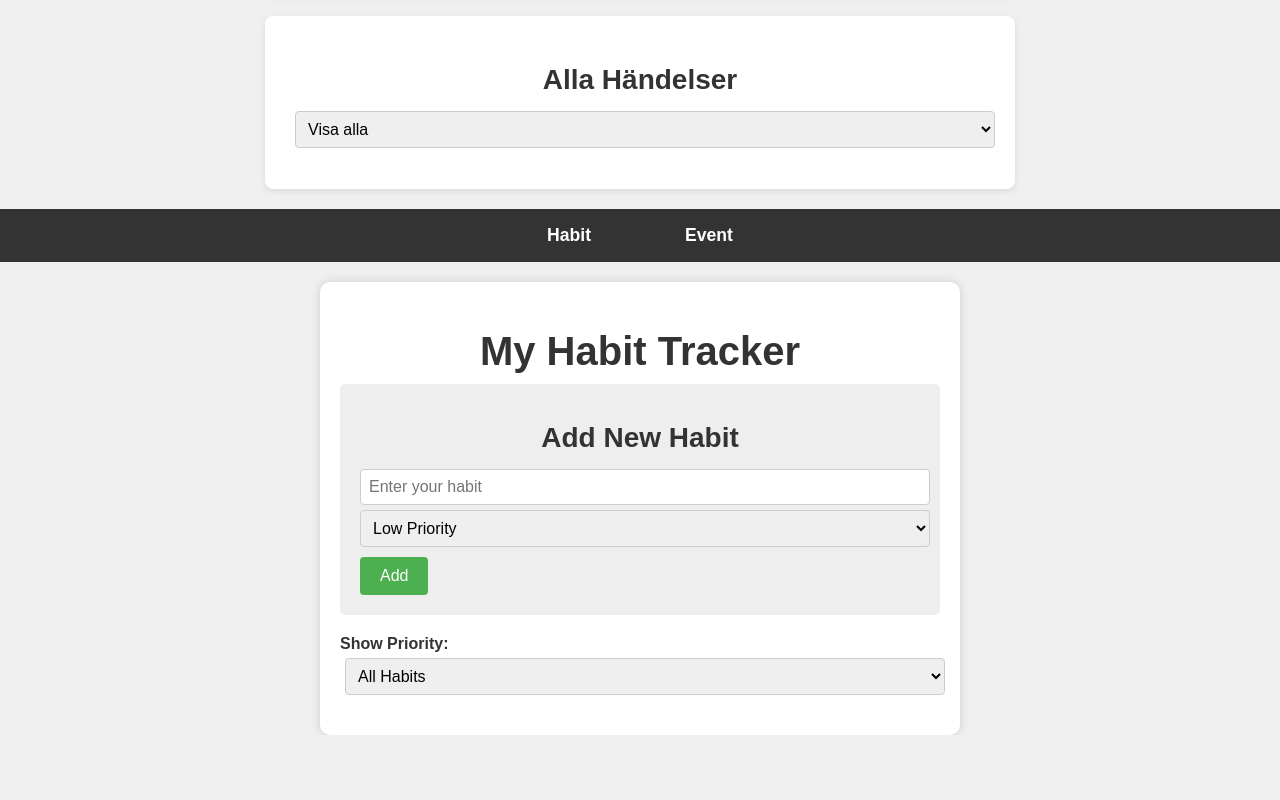
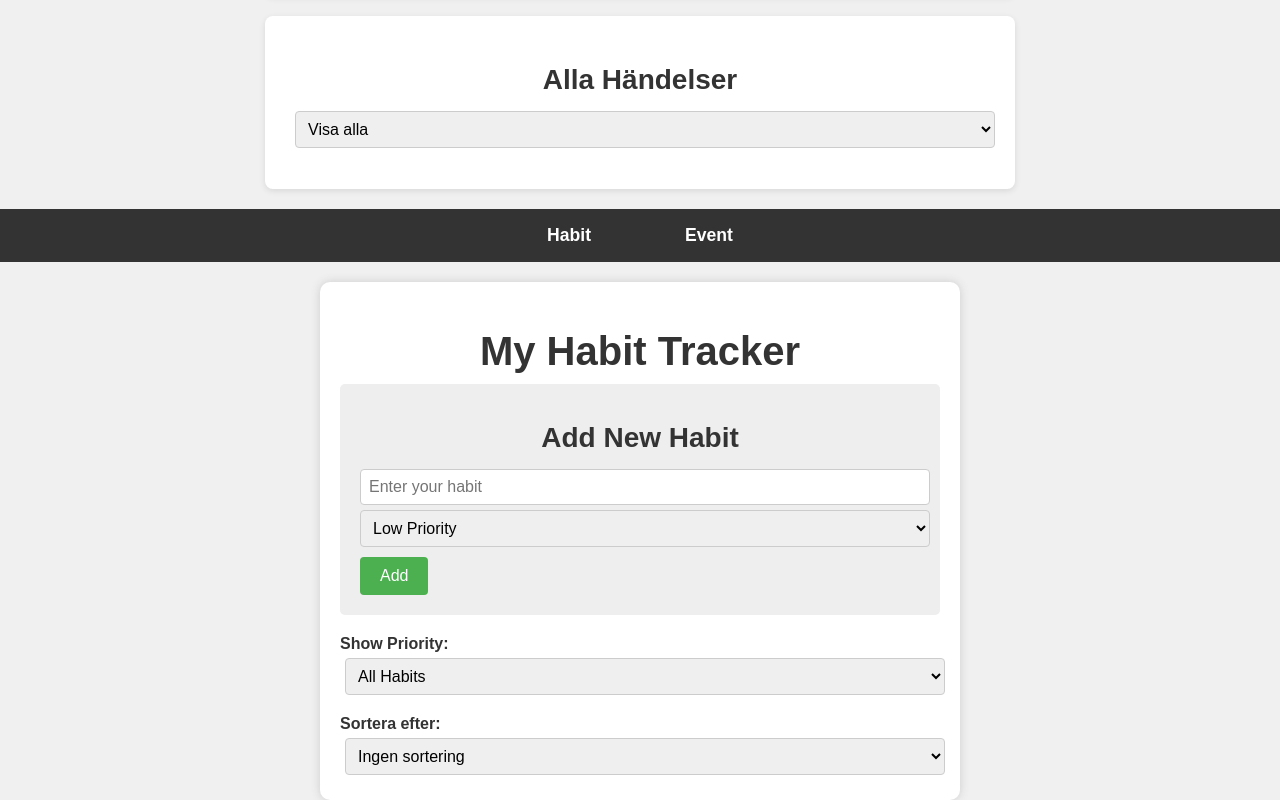
Before and after one commit to Alperen-tech/Projekt-LM-AS, a plain HTML site: page index.html in a window 1280 px wide. Shown: the part 512-1312 px from the top of the page. Before the commit the page ends 1247 px from the top, so only its background shows below. Drawn offline with Linux system fonts and the light colour scheme.

Commit message:
dfdfd
dfdfdf

```diff
--- a/index.html
+++ b/index.html
@@ -89,6 +89,18 @@
 
             </div>
 
+            <div class="sort-box">
+              <label for="habitSortSelect">Sortera efter:</label>
+              <select id="habitSortSelect" onchange="sortHabits()">
+                <option value="none">Ingen sortering</option>
+                <option value="count-asc">Repetitioner (stigande)</option>
+                <option value="count-desc">Repetitioner (fallande)</option>
+                <option value="priority-asc">Prioritet (stigande)</option>
+                <option value="priority-desc">Prioritet (fallande)</option>
+              </select>
+            </div>
+
+
 
         <div id="habitList">
 
--- a/script.js
+++ b/script.js
@@ -172,6 +172,25 @@ function deleteHabit(id) {
 function filterHabits() {
   displayHabits();
 }
+function sortHabits() {
+  let sortValue = document.getElementById('habitSortSelect').value;
+
+  if (sortValue === 'count-asc') {
+    habits.sort((a, b) => a.count - b.count);
+  } else if (sortValue === 'count-desc') {
+    habits.sort((a, b) => b.count - a.count);
+  } else if (sortValue === 'priority-asc') {
+    const priorityOrder = { 'low': 1, 'medium': 2, 'high': 3 };
+    habits.sort((a, b) => priorityOrder[a.priority] - priorityOrder[b.priority]);
+  } else if (sortValue === 'priority-desc') {
+    const priorityOrder = { 'low': 1, 'medium': 2, 'high': 3 };
+    habits.sort((a, b) => priorityOrder[b.priority] - priorityOrder[a.priority]);
+  }
+
+  displayHabits();
+  sortHabits(); // Anropa sortering innan vanor visas
+
+}
 
 
 function displayHabits() {
```
